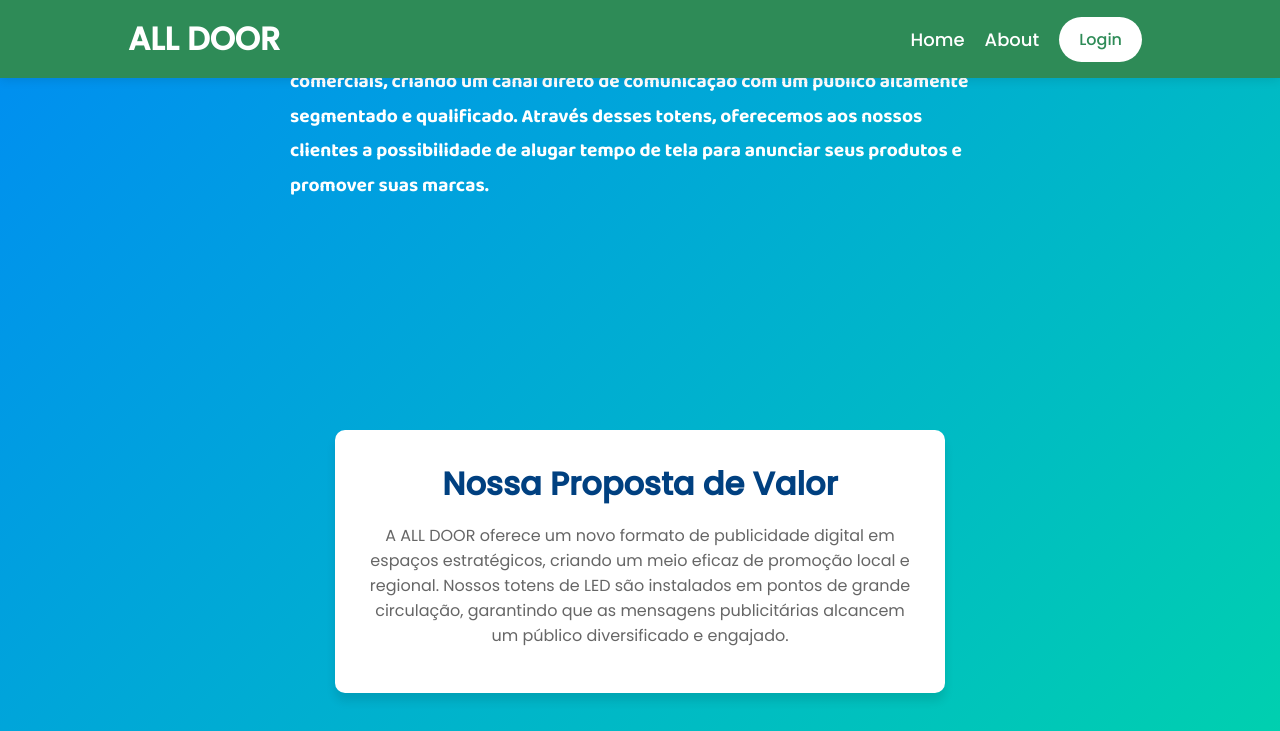
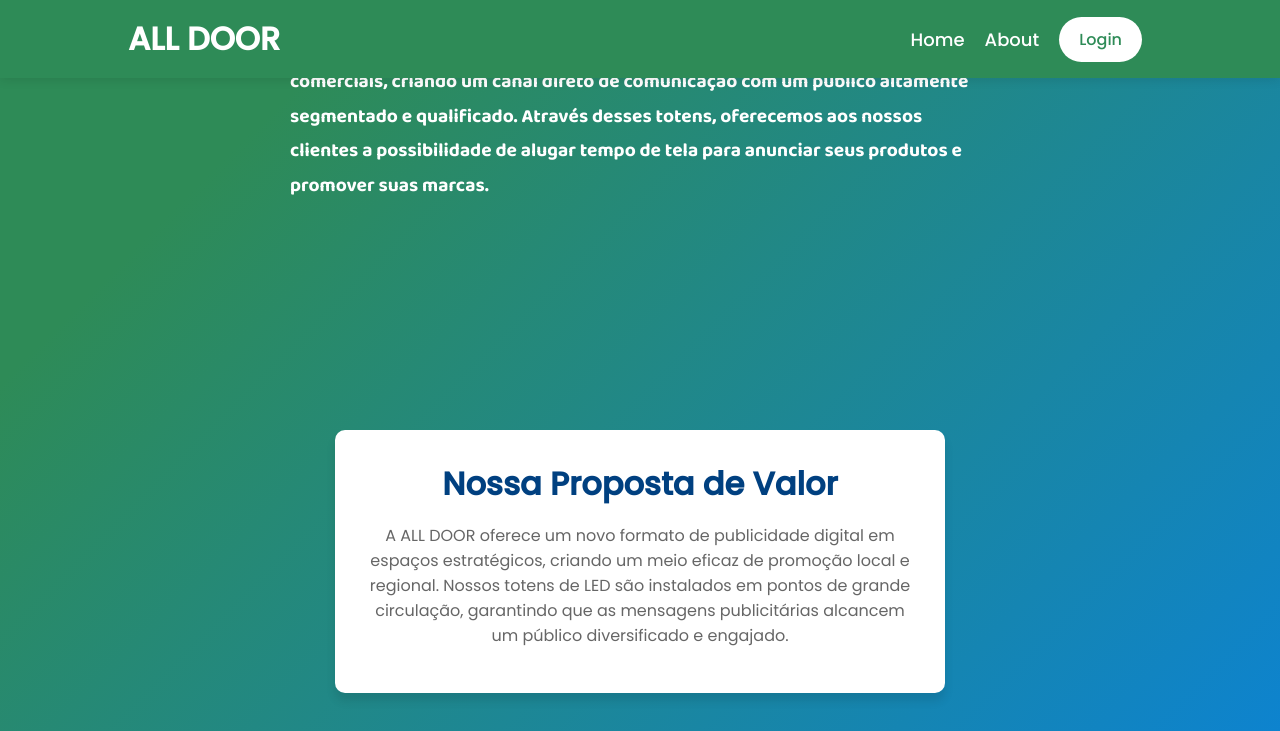
Before and after one commit to AleMiclos/painel-outdoor, a React (Create React App) app: page / in a window 1280 px wide. Shown: the top 731 px of the page. Built offline with nearby package versions, Linux system fonts and the light colour scheme.

Commit message:
atualização de cor

```diff
--- a/src/pages/Home/Home.css
+++ b/src/pages/Home/Home.css
@@ -168,7 +168,7 @@ a {
     flex-direction: column;
     align-items: center;
     margin-top: 76%;
-    background: linear-gradient(135deg, rgba(0, 128, 255, 1) 0%, rgba(0, 255, 128, 1) 100%);
+    background: linear-gradient(135deg, rgb(46, 139, 87) 20%, rgba(0, 128, 255, 1) 80%);
 }
 
 @keyframes fadeIn {
```
